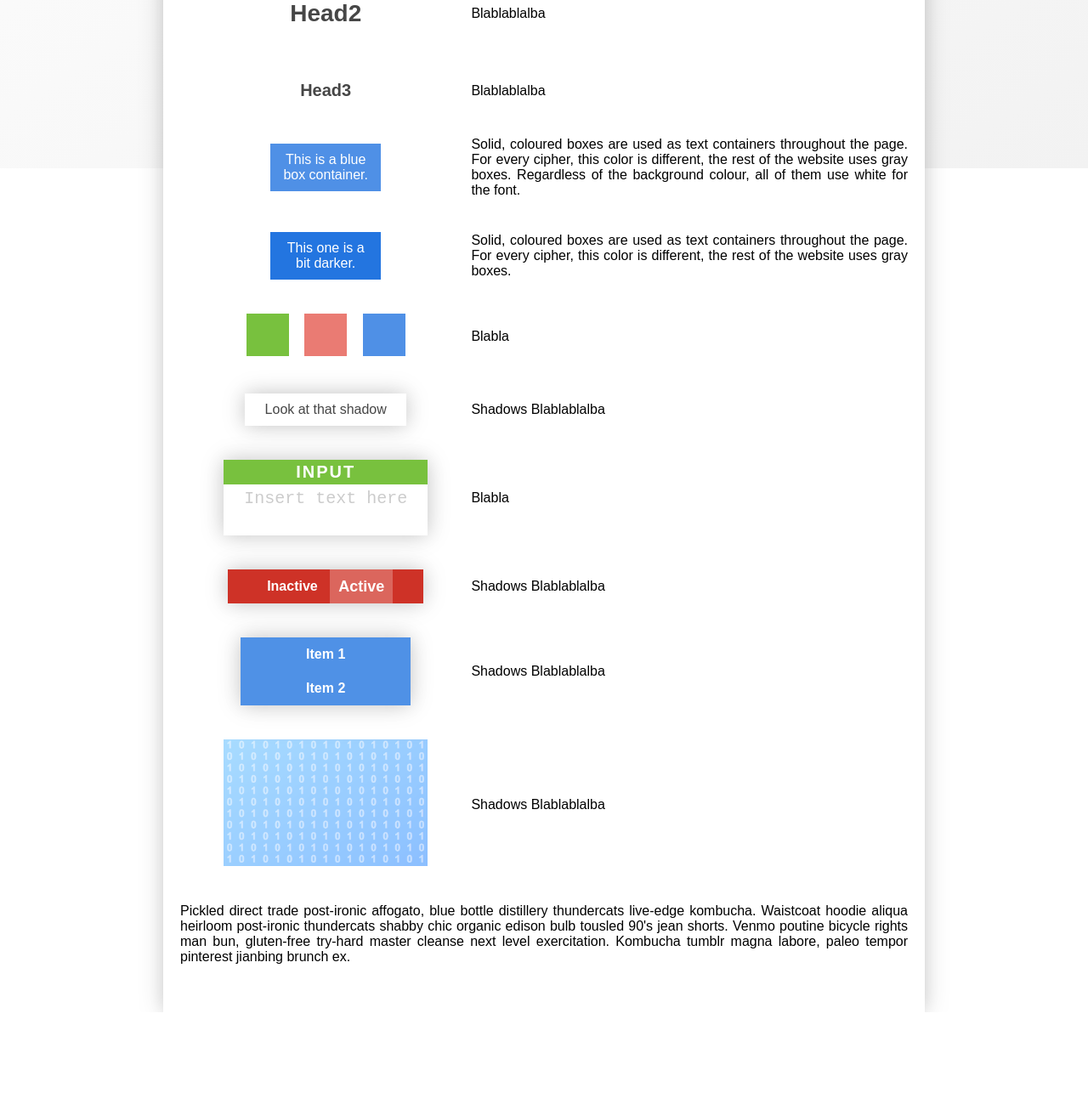
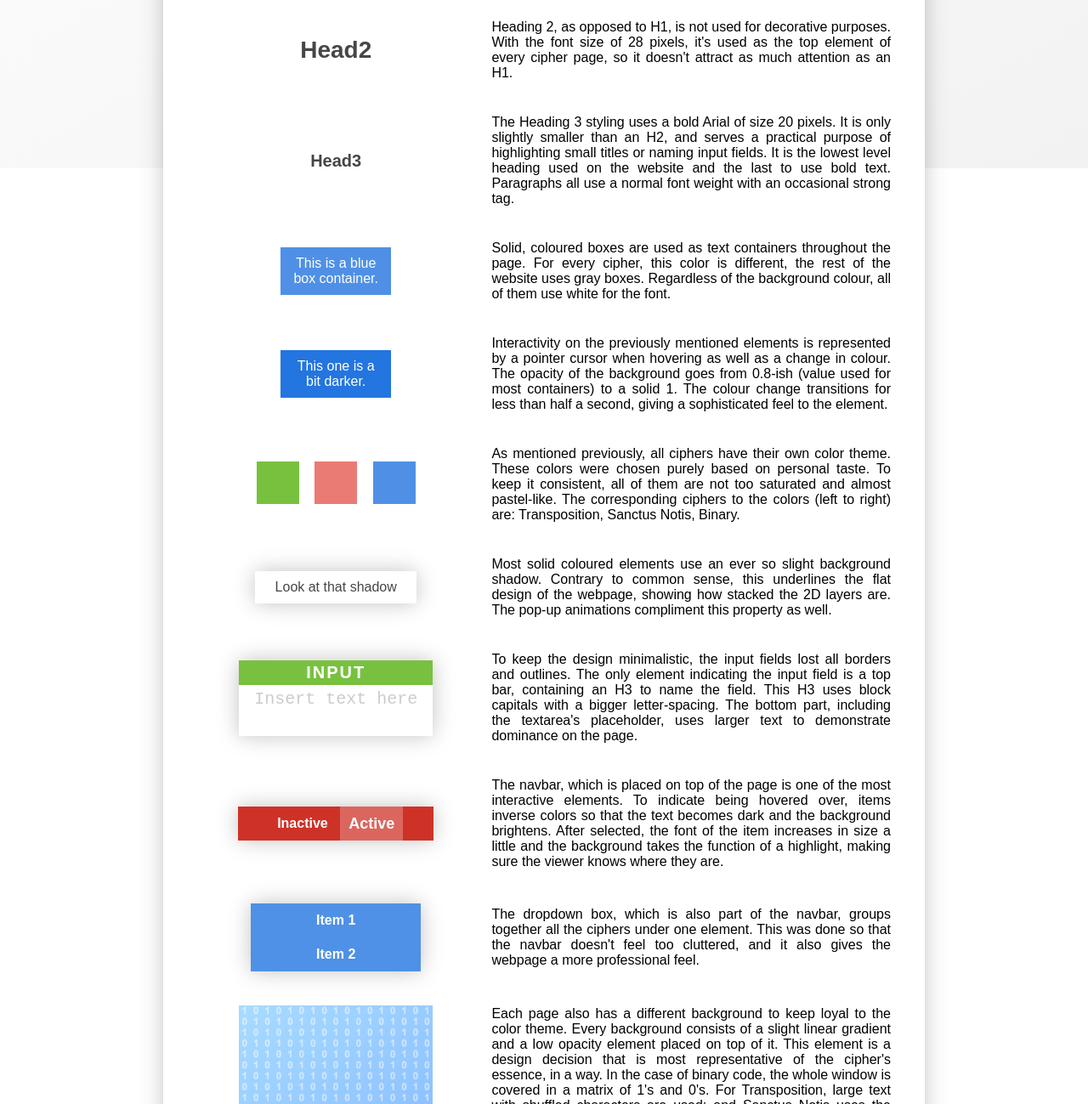
Before and after one commit to voltZs/varga_zsolt_set08101_coursework1, a plain HTML site: page design.html in a window 1280 px wide. Shown: the part 602-1901 px from the top of the page at 85% size. Before the commit the page ends 1793 px from the top, so only its background shows below. Drawn offline with Linux system fonts and the light colour scheme.

Commit message:
Design document content finished

```diff
--- a/assets/css/designDoc.css
+++ b/assets/css/designDoc.css
@@ -1,7 +1,7 @@
 
 .whiteBox{
   background-color: white;
-  padding: 40px 20px;
+  padding: 40px;
   text-align: justify;
 }
 
@@ -41,6 +41,7 @@
   vertical-align: middle;
   box-sizing: border-box;
   text-align: justify;
+  padding-left: 20px;
   width: 60%;
 }
 
--- a/design.html
+++ b/design.html
@@ -66,7 +66,9 @@
         while staying true to the pastel range and a similar layout. Most elements
         are only one color or introduce a very slight gradient. You will find that the
         rest of the website is simply grey. This was done to emphasise the focus
-        on the cipher pages.</p>
+        on the cipher pages.
+        <br>There are several instances of animations applied to single elements as well as whole
+        containers. The animated pop-up of the page content is consistant throughout every page.</p>
         <h3 class="grayText">Below we will discuss design choices made on single elements.</h3>
         <div class="designItem">
           <div class="designItemLeftSide">
@@ -75,7 +77,10 @@
             </div>
           </div>
           <div class="designItemLRightSide">
-            Blablablalba
+            The Heading 1 is the most dominant element used throughout the website.
+            It's using 65 pixel sized Arial Bold. The rest of the site uses Arial as well.
+            H1, however, is by far the most eye-catching due to its size and therefore is
+            used sparingly.
           </div>
         </div>
 
@@ -86,7 +91,9 @@
             </div>
           </div>
           <div class="designItemLRightSide">
-            Blablablalba
+            Heading 2, as opposed to H1, is not used for decorative purposes. With the font size of
+            28 pixels, it's used as the top element of every cipher page, so it doesn't attract as much
+            attention as an H1.
           </div>
         </div>
 
@@ -97,7 +104,11 @@
             </div>
           </div>
           <div class="designItemLRightSide">
-            Blablablalba
+            The Heading 3 styling uses a bold Arial of size 20 pixels. It is only slightly smaller
+            than an H2, and serves a practical purpose of highlighting small titles or
+            naming input fields. It is the lowest level heading used on the website and the
+            last to use bold text. Paragraphs all use a normal font weight with an occasional
+            strong tag.
           </div>
         </div>
 
@@ -121,9 +132,11 @@
             </div>
           </div>
           <div class="designItemLRightSide">
-            Solid, coloured boxes are used as text containers throughout the page.
-            For every cipher, this color is different, the rest of the website uses gray
-            boxes.
+            Interactivity on the previously mentioned elements is represented by a
+            pointer cursor when hovering as well as a change in colour. The opacity
+            of the background goes from 0.8-ish (value used for most containers) to a
+            solid 1. The colour change transitions for less than half a second, giving
+            a sophisticated feel to the element.
           </div>
         </div>
 
@@ -139,7 +152,11 @@
             </div>
           </div>
           <div class="designItemLRightSide">
-            Blabla
+            As mentioned previously, all ciphers have their own color theme. These
+            colors were chosen purely based on personal taste. To keep it consistent,
+            all of them are not too saturated and almost pastel-like. The corresponding
+            ciphers to the colors (left to right) are: Transposition, Sanctus Notis,
+            Binary.
           </div>
         </div>
 
@@ -150,7 +167,10 @@
             </div>
           </div>
           <div class="designItemLRightSide">
-            Shadows Blablablalba
+            Most solid coloured elements use an ever so slight background shadow.
+            Contrary to common sense, this underlines the flat design of the webpage,
+            showing how stacked the 2D layers are. The pop-up animations compliment this
+            property as well.
           </div>
         </div>
 
@@ -164,7 +184,12 @@
             </div>
           </div>
           <div class="designItemLRightSide">
-            Blabla
+            To keep the design minimalistic, the input fields lost all borders and outlines.
+            The only element indicating the input field is a top bar, containing an H3 to name
+            the field. This H3 uses block capitals with a bigger letter-spacing. The bottom part,
+            including the textarea's placeholder, uses larger text to demonstrate dominance on the
+            page.
+
           </div>
         </div>
 
@@ -180,7 +205,11 @@
             </div>
           </div>
           <div class="designItemLRightSide">
-            Shadows Blablablalba
+            The navbar, which is placed on top of the page is one of the most interactive
+            elements. To indicate being hovered over, items inverse colors so that the
+            text becomes dark and the background brightens. After selected, the font of the
+            item increases in size a little and the background takes the function of a highlight,
+            making sure the viewer knows where they are.
           </div>
         </div>
 
@@ -198,7 +227,9 @@
             </div>
           </div>
           <div class="designItemLRightSide">
-            Shadows Blablablalba
+            The dropdown box, which is also part of the navbar, groups together all the
+            ciphers under one element. This was done so that the navbar doesn't feel too
+            cluttered, and it also gives the webpage a more professional feel.
           </div>
         </div>
 
@@ -207,14 +238,23 @@
             <img src="assets/images/backexamplebinary.png" id="elem11">
           </div>
           <div class="designItemLRightSide">
-            Shadows Blablablalba
+            Each page also has a different background to keep loyal to the color theme.
+            Every background consists of a slight linear gradient and a low opacity
+            element placed on top of it. This element is a design decision that is most representative
+            of the cipher's essence, in a way. In the case of binary code, the whole window is covered
+            in a matrix of 1's and 0's. For Transposition, large text with shuffled
+            characters are used; and Sanctus Notis uses the only picture on the whole site -
+            a pair of praying hands.
           </div>
         </div>
 
         <div class="">
-          <p>
-          Pickled direct trade post-ironic affogato, blue bottle distillery thundercats live-edge kombucha. Waistcoat hoodie aliqua heirloom post-ironic thundercats shabby chic organic edison bulb tousled 90's jean shorts. Venmo poutine bicycle rights man bun, gluten-free try-hard master cleanse next level exercitation. Kombucha tumblr magna labore, paleo tempor pinterest jianbing brunch ex.
-          </p>
+          <p>Lastly, the design of the Design Document itself is supposed to imitate a
+          physical document, a notepad. To keep the flat design, it ommits a huge amount of
+          detail compared to a photorealistic image.
+          <br>As you may see, the site as a whole puts a big emphasis on the design and every
+          choice was made with consideration to the minimalistic and flat direction.
+        </p>
         </div>
       </div>
 
```
